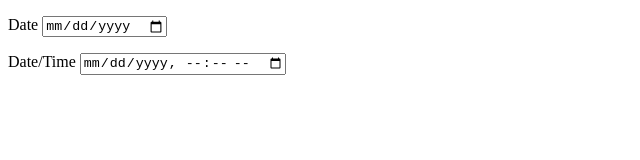
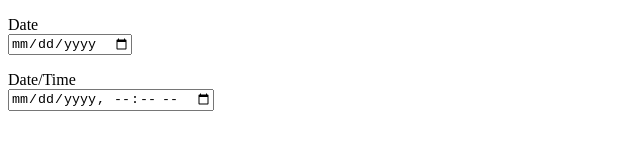
Before and after one commit to elishnevsky/elishnevsky.github.io, a plain HTML site: page test.html in a window 1280 px wide. Shown: the whole page, without its empty margins (0-640 px from the left). Drawn offline with Linux system fonts and the light colour scheme.

Commit message:
Add new line after labels

```diff
--- a/test.html
+++ b/test.html
@@ -5,11 +5,11 @@
 </head>
 <body>
     <p>
-        <label>Date</label>
+        <label>Date</label><br>
         <input type="date">
     </p>
     <p>
-        <label>Date/Time</label>
+        <label>Date/Time</label><br>
         <input type="datetime-local">
     </p>
 </body>
```
